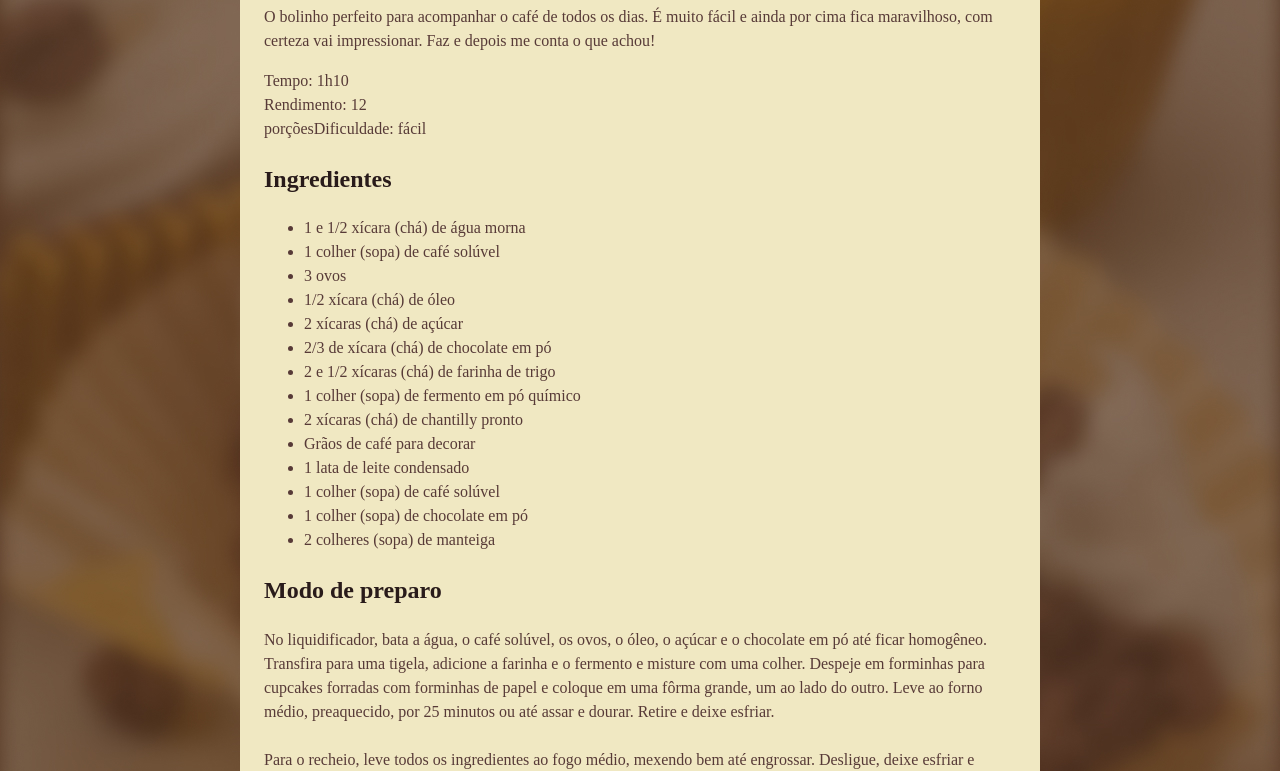
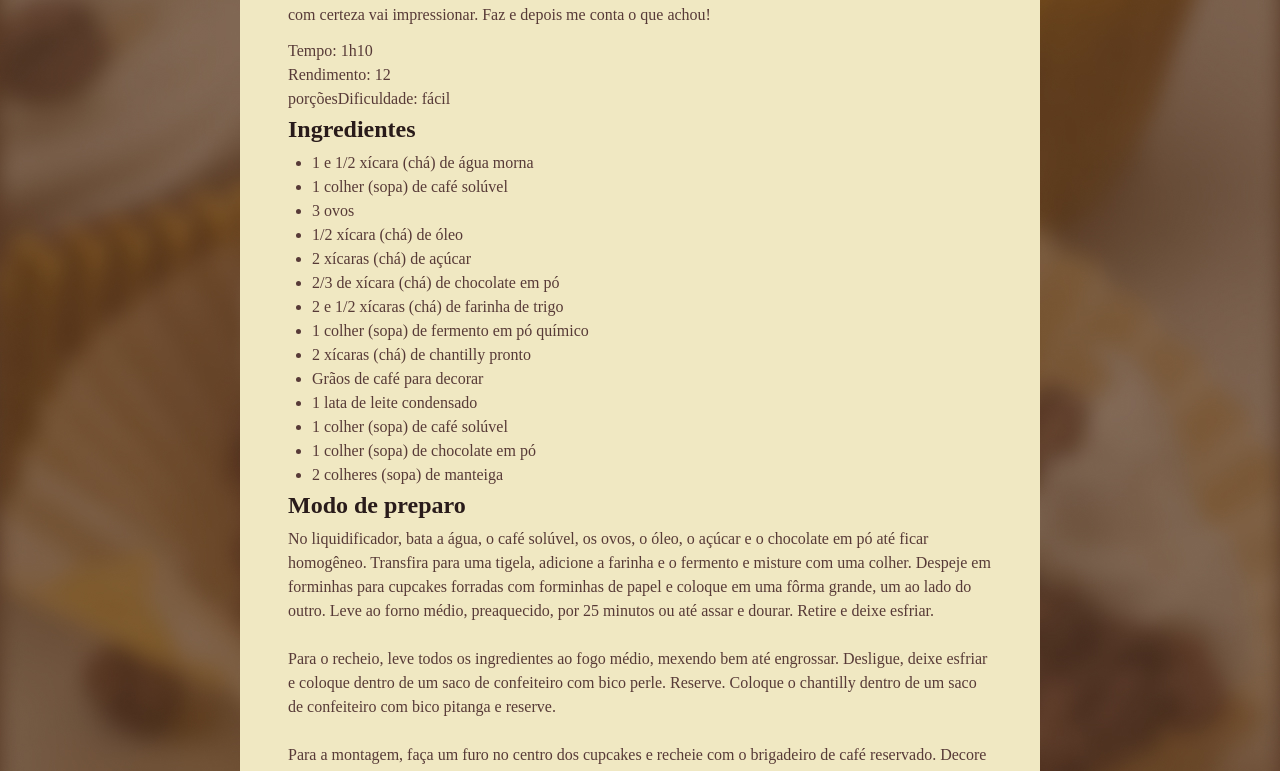
Before and after one commit to CarolGonzaga/pagina-de-receita, a plain HTML site: page index.html in a window 1280 px wide. Shown: the part 584-1355 px from the top of the page. Drawn offline with Linux system fonts and the light colour scheme; a web font is replaced by a local one.

Commit message:
personalizando espaçamentos

```diff
--- a/style.css
+++ b/style.css
@@ -1,4 +1,6 @@
 * {
+    margin: 0;
+    padding: 0;
     box-sizing: border-box;
     font-family: "Alice", serif;
     line-height: 150%;
@@ -22,6 +24,18 @@ img {
     border-radius: 16px;
 }
 
+main {
+    padding: 24px;
+}
+
+section + section {
+    margin-top: 24px;
+}
+
+#about p + p {
+    margin-top: 12px;
+}
+
 h1 {
     line-height: 140%;
     font-size: 40px;
@@ -33,4 +47,9 @@ h2 {
 
 h1, h2 {
     color: #291B1A;
+    margin-bottom: 4px;
 }
+
+ul {
+    padding-left: 24px;
+}
```
